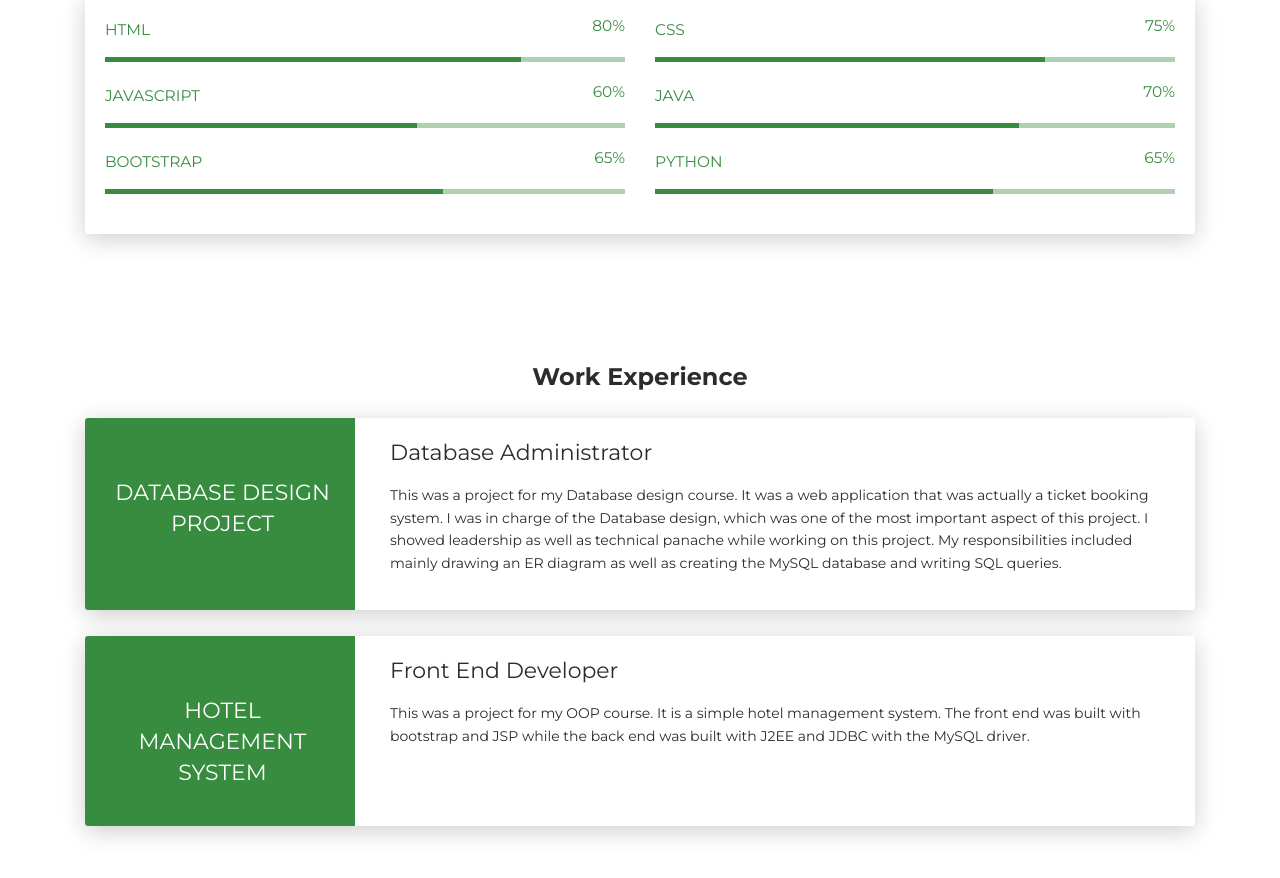
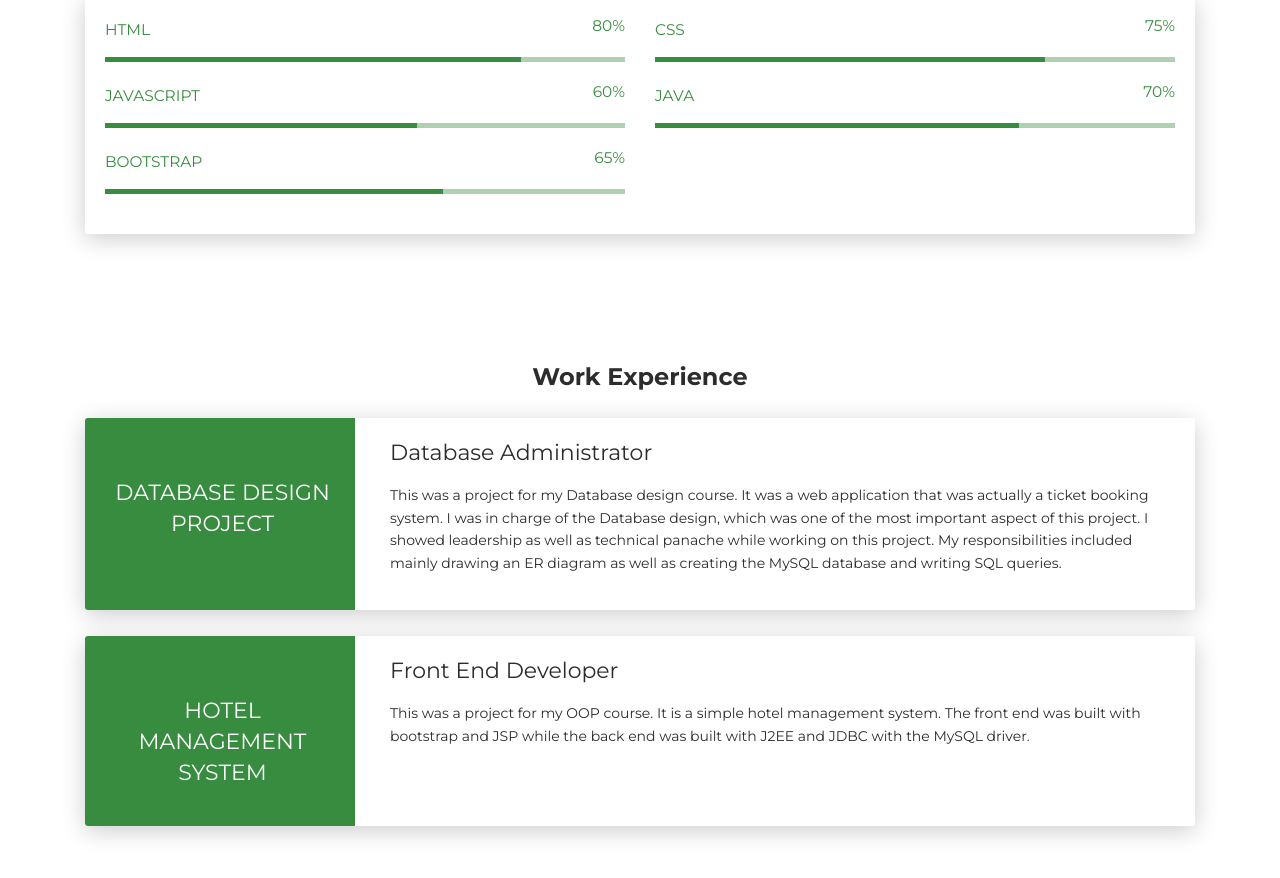
Before and after one commit to ummeTayaba/profile, a plain HTML site: page index.html in a window 1280 px wide. Shown: the part 1052-1930 px from the top of the page. Drawn offline with Linux system fonts and the light colour scheme.

Commit message:
updated skills and other things

```diff
--- a/index.html
+++ b/index.html
@@ -136,13 +136,7 @@
               </div>
             </div>
           </div>
-          <div class="col-md-6">
-            <div class="progress-container progress-primary"><span class="progress-badge">Python</span>
-              <div class="progress">
-                <div class="progress-bar progress-bar-primary" data-aos="progress-full" data-aos-offset="10" data-aos-duration="2000" role="progressbar" aria-valuenow="60" aria-valuemin="0" aria-valuemax="100" style="width: 65%;"></div><span class="progress-value">65%</span>
-              </div>
-            </div>
-          </div>
+
         </div>
       </div>
     </div>
```
